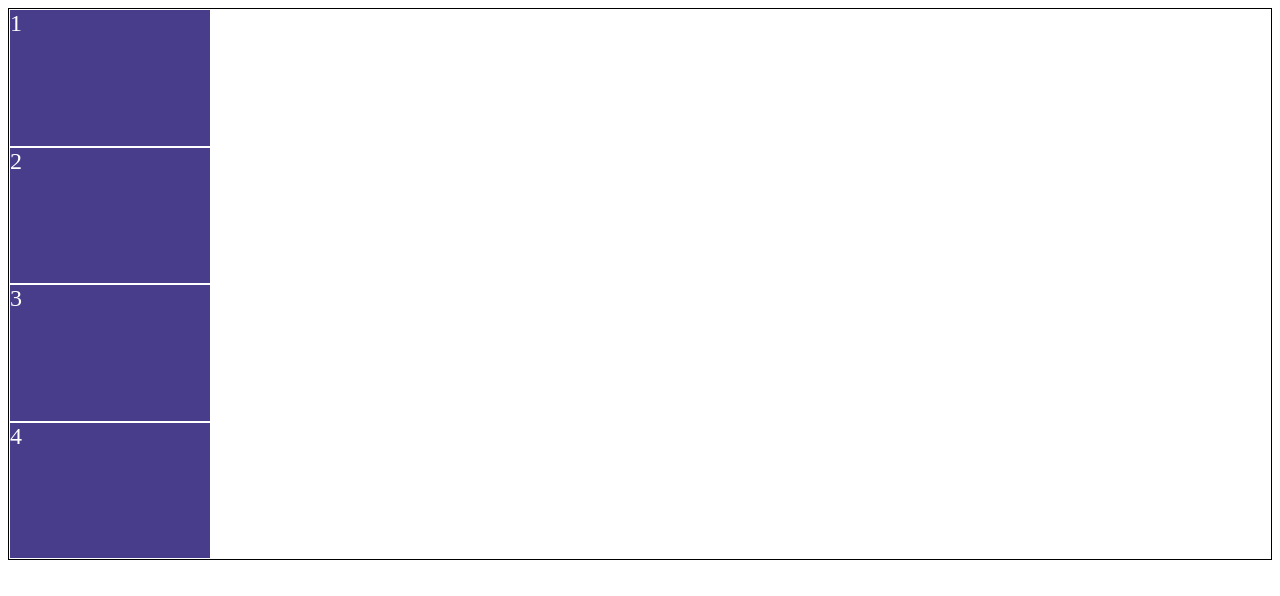
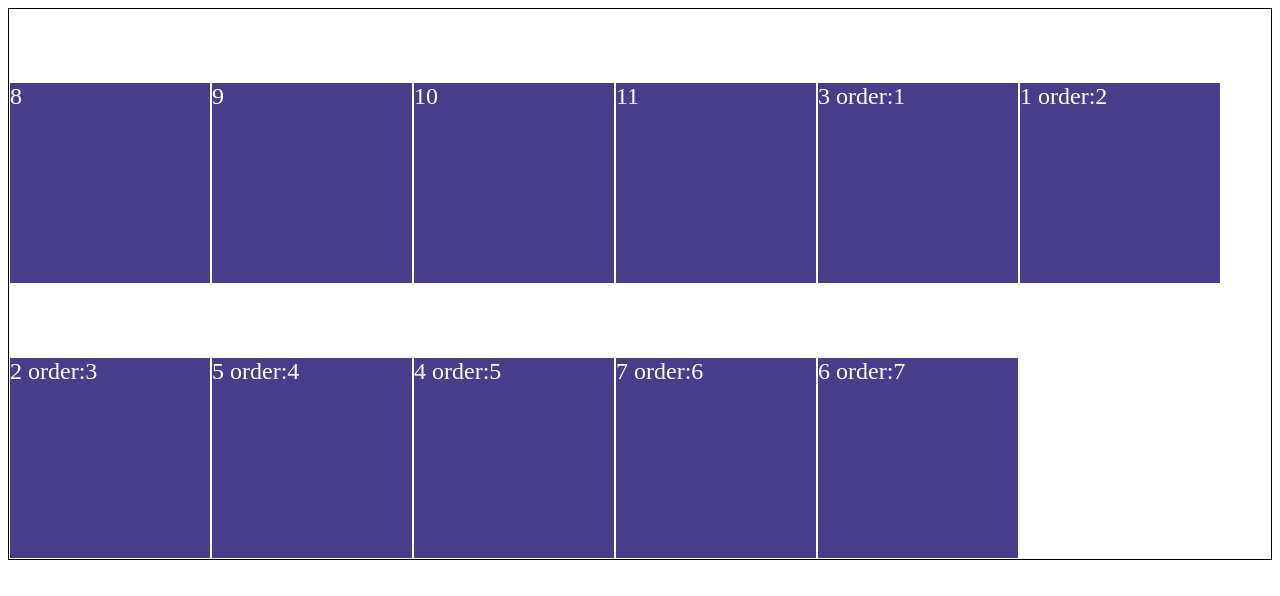
Before and after one commit to CodeKul/FullStack26July, a plain HTML site: page flex.html in a window 1280 px wide. Drawn offline with Linux system fonts and the light colour scheme.

```diff
--- a/flex.html
+++ b/flex.html
@@ -19,10 +19,41 @@
             border:1px solid black;
             height: 550px;
             /* flex-start,flex-end,center,space-around,space-between,space-evenly */
-            justify-content: flex-end;
+            justify-content: flex-start;
             /* flex-start,flex-end,center,stretch */
-            align-items:flex-start;
-            flex-direction: column;
+            align-items:flex-end;
+            flex-direction:row;
+            flex-wrap:wrap;
+            /* align-content: flex-start;  */
+        }
+
+        .box-1{
+            /* align-self:center; */
+            order:2;
+        }
+        .box-3{
+            /* align-self: center; */
+            order:1;
+        }
+
+        .box-2{
+            order:3;
+        }
+
+
+        .box-4{
+            order:5;
+        }
+
+        .box-5{
+            order:4;
+        }
+
+        .box-6{
+            order:7;
+        }
+        .box-7{
+            order:6;
         }
     </style>
 </head>
@@ -30,10 +61,17 @@
     <!-- flex-container -->
    <div class="container">
        <!-- flex-items -->
-        <div class="box">1</div>
-        <div class="box">2</div>
-        <div class="box">3</div>
-        <div class="box">4</div>
+        <div class="box box-1">1 order:2</div>
+        <div class="box box-2">2 order:3</div>
+        <div class="box box-3">3 order:1</div>
+        <div class="box box-4">4 order:5</div>
+        <div class="box box-5">5 order:4</div>
+        <div class="box box-6">6 order:7</div>
+        <div class="box box-7">7 order:6</div>
+        <div class="box box-8">8</div>
+        <div class="box box-9">9</div>
+        <div class="box box-10">10</div>
+        <div class="box box-11">11</div>
     </div>
 </body>
 </html>
```
